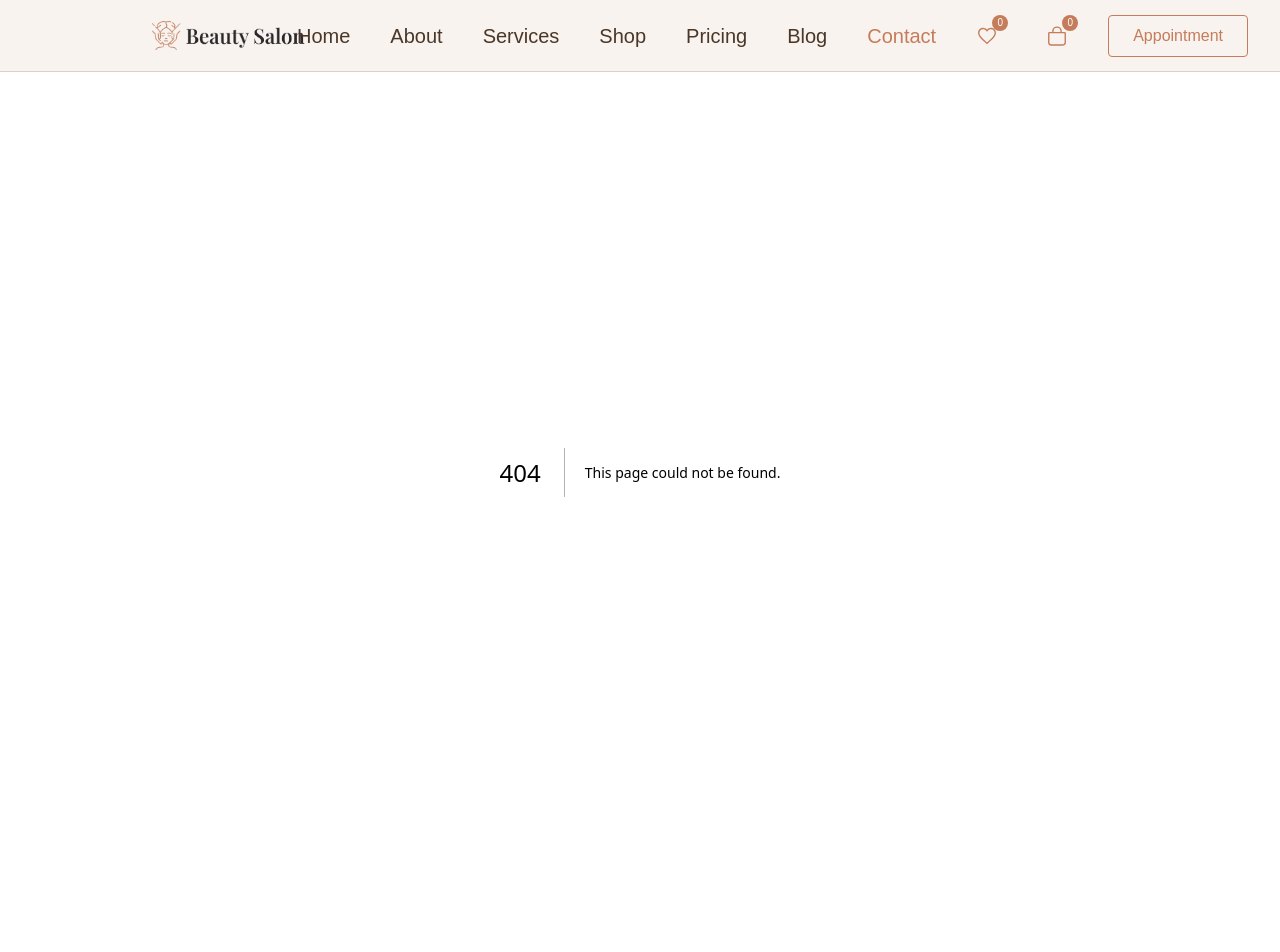
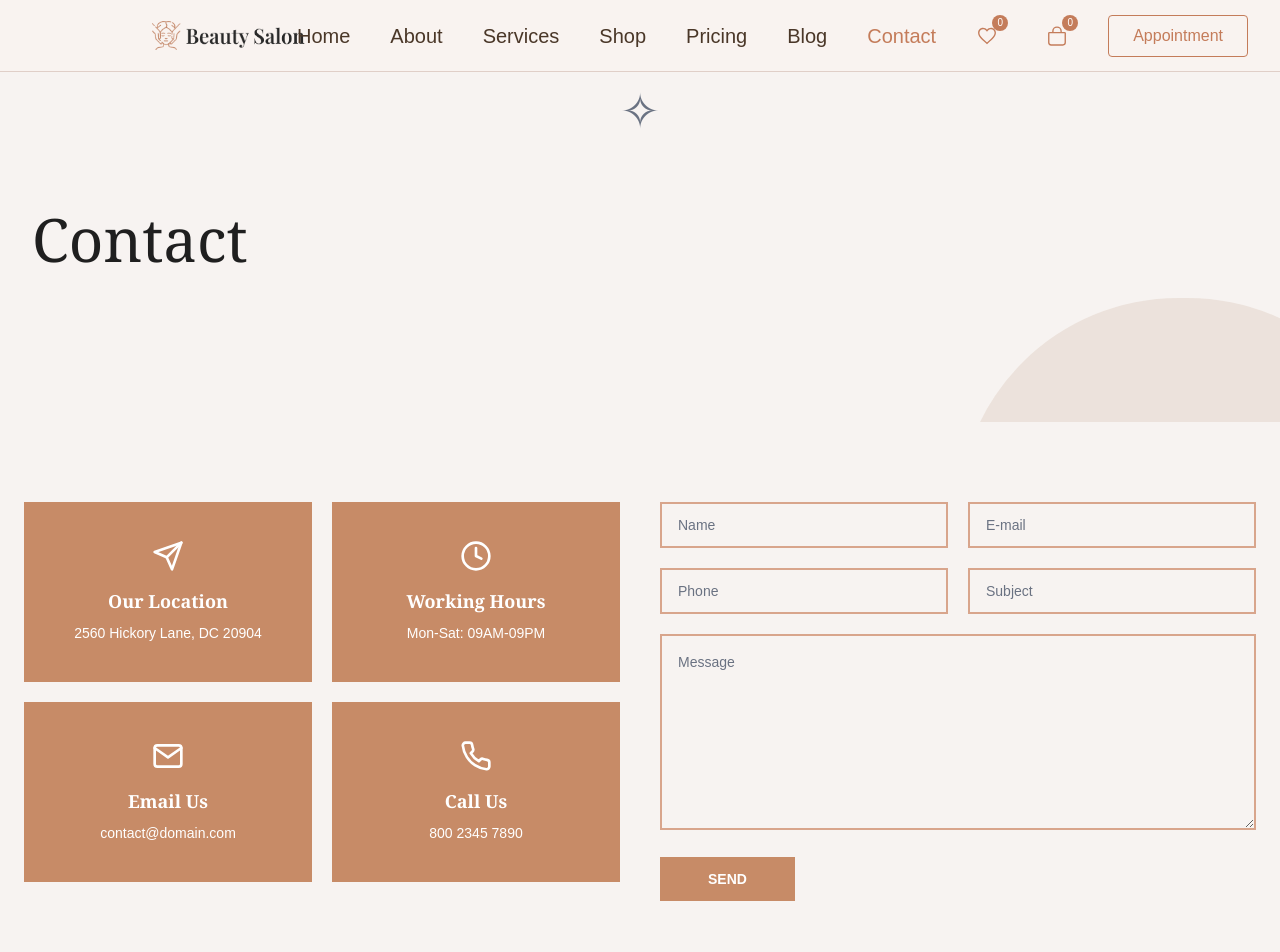
Before and after one commit to Ranjan-Gautam/Beauty_Salon, a Next.js app: page /contact in a window 1280 px wide. Before the commit this address had no page. Shown: the top 952 px of the page. Before the commit the page ends 872 px from the top, so only its background shows below. Built offline with nearby package versions, Linux system fonts and the light colour scheme.

Commit message:
work on blog and contact feature

```diff
--- a/src/app/blog/page.tsx
+++ b/src/app/blog/page.tsx
@@ -1,10 +1,12 @@
 import BlogBanner from "@/components/blog/BlogBanner";
 import BlogGrid from "@/components/blog/BlogGrid";
+import Footer from "@/components/layout/Footer";
 export default function BlogPage() {
   return (
     <>
       <BlogBanner />
       <BlogGrid />
+      <Footer />
     </>
   );
 }
--- /dev/null
+++ b/src/app/contact/page.tsx
@@ -0,0 +1,13 @@
+import ContactBanner from "@/components/contact/ContactBanner";
+import ContactSection from "@/components/contact/ContactSection";
+import Footer from "@/components/layout/Footer";
+
+export default function ContactPage() {
+    return (
+        <>
+            <ContactBanner />
+            <ContactSection />
+            <Footer />
+        </>
+    )
+}
--- a/src/components/blog/BlogGrid.tsx
+++ b/src/components/blog/BlogGrid.tsx
@@ -33,7 +33,38 @@ const blogs = [
     month: "MAY",
     description: "Learn how to choose the right makeup products.",
   },
+  {
+    title: "Professional Salon Experience",
+    category: "News",
+    comments: "No Comment",
+    views: "383 Views",
+    image: "/blog/blog-4.jpg",
+    date: "17",
+    month: "JAN",
+    description: "Experience luxury treatments and expert care.",
+  },
+  {
+    title: "Modern Beauty Studio Design",
+    category: "News",
+    comments: "No Comment",
+    views: "351 Views",
+    image: "/blog/blog-5.jpg",
+    date: "9",
+    month: "OCT",
+    description: "A look into contemporary beauty interiors.",
+  },
+  {
+    title: "Hair Care Essentials",
+    category: "News",
+    comments: "1 Comment",
+    views: "304 Views",
+    image: "/blog/blog-6.jpg",
+    date: "15",
+    month: "JUL",
+    description: "Keep your hair healthy with these simple tips.",
+  },
 ];
+
 
 export default function BlogGrid() {
   return (
--- /dev/null
+++ b/src/components/contact/ContactBanner.tsx
@@ -0,0 +1,23 @@
+export default function ContactBanner() {
+  return (
+    <section className="relative bg-[#f7f3f1] h-[350px] overflow-hidden">
+      {/* Top Icon */}
+      <div className="absolute top-4 left-1/2 -translate-x-1/2 text-gray-500 text-5xl">
+        ✧
+      </div>
+
+      {/* Content */}
+      <div className="max-w-7xl mx-auto px-8 h-full flex items-center">
+        <div>
+          <h1 className="text-6xl font-serif text-[#1f1f1f] mb-4">
+            Contact
+          </h1>
+
+        </div>
+      </div>
+
+      {/* Bottom Right Decorative Shape */}
+      <div className="absolute -bottom-24 -right-32 w-[450px] h-[220px] bg-[#eadfd8] rounded-t-full opacity-80"></div>
+    </section>
+  );
+}
--- /dev/null
+++ b/src/components/contact/ContactSection.tsx
@@ -0,0 +1,102 @@
+import {
+  FiSend,
+  FiClock,
+  FiMail,
+  FiPhone,
+} from "react-icons/fi";
+
+export default function ContactSection() {
+  const contactInfo = [
+    {
+      icon: <FiSend size={32} />,
+      title: "Our Location",
+      text: "2560 Hickory Lane, DC 20904",
+    },
+    {
+      icon: <FiClock size={32} />,
+      title: "Working Hours",
+      text: "Mon-Sat: 09AM-09PM",
+    },
+    {
+      icon: <FiMail size={32} />,
+      title: "Email Us",
+      text: "contact@domain.com",
+    },
+    {
+      icon: <FiPhone size={32} />,
+      title: "Call Us",
+      text: "800 2345 7890",
+    },
+  ];
+
+  return (
+    <section className="bg-[#f7f3f1] py-20">
+      <div className="max-w-7xl mx-auto px-6">
+        <div className="grid lg:grid-cols-2 gap-10 items-start">
+
+          <div className="grid sm:grid-cols-2 gap-5">
+            {contactInfo.map((item, index) => (
+              <div
+                key={index}
+                className="bg-[#c78b67] text-white h-[180px] flex flex-col items-center justify-center text-center p-6"
+              >
+                <div className="mb-4">{item.icon}</div>
+
+                <h3 className="text-[18px] font-serif font-semibold mb-2">
+                  {item.title}
+                </h3>
+
+                <p className="text-[14px]">{item.text}</p>
+              </div>
+            ))}
+          </div>
+
+          <div>
+            <form className="space-y-5">
+              <div className="grid md:grid-cols-2 gap-5">
+                <input
+                  type="text"
+                  placeholder="Name"
+                  className="w-full h-[46px] border-2 border-[#d8a58c] px-4 text-sm text-gray-600 placeholder-gray-500 focus:outline-none"
+                />
+
+                <input
+                  type="email"
+                  placeholder="E-mail"
+                  className="w-full h-[46px] border-2 border-[#d8a58c] px-4 text-sm text-gray-600 placeholder-gray-500 focus:outline-none"
+                />
+              </div>
+
+              <div className="grid md:grid-cols-2 gap-5">
+                <input
+                  type="text"
+                  placeholder="Phone"
+                  className="w-full h-[46px] border-2 border-[#d8a58c] px-4 text-sm text-gray-600 placeholder-gray-500 focus:outline-none"
+                />
+
+                <input
+                  type="text"
+                  placeholder="Subject"
+                  className="w-full h-[46px] border-2 border-[#d8a58c] px-4 text-sm text-gray-600 placeholder-gray-500 focus:outline-none"
+                />
+              </div>
+
+              <textarea
+                rows={8}
+                placeholder="Message"
+                className="w-full border-2 border-[#d8a58c] px-4 py-4 text-sm text-gray-600 placeholder-gray-500 focus:outline-none resize-y"
+              />
+
+              <button
+                type="submit"
+                className="bg-[#c78b67] text-white px-12 py-3 text-sm font-semibold hover:bg-[#b67b57] transition"
+              >
+                SEND
+              </button>
+            </form>
+          </div>
+        </div>
+      </div>
+    </section>
+  );
+}
--- a/src/components/layout/Blog.tsx
+++ b/src/components/layout/Blog.tsx
@@ -90,7 +90,7 @@ export default function Blog() {
                 />
 
                 <div className="p-7">
-                  <h3 className="text-2xl font-semibold text-[#2f2f2f] mb-4">
+                  <h3 className="text-2xl font-semibold text-[#2f2f2f] mb-4 min-h-[64px]">
                     {post.title}
                   </h3>
 
```
Also changed, not shown: public/blog/blog-6.jpg (added).
